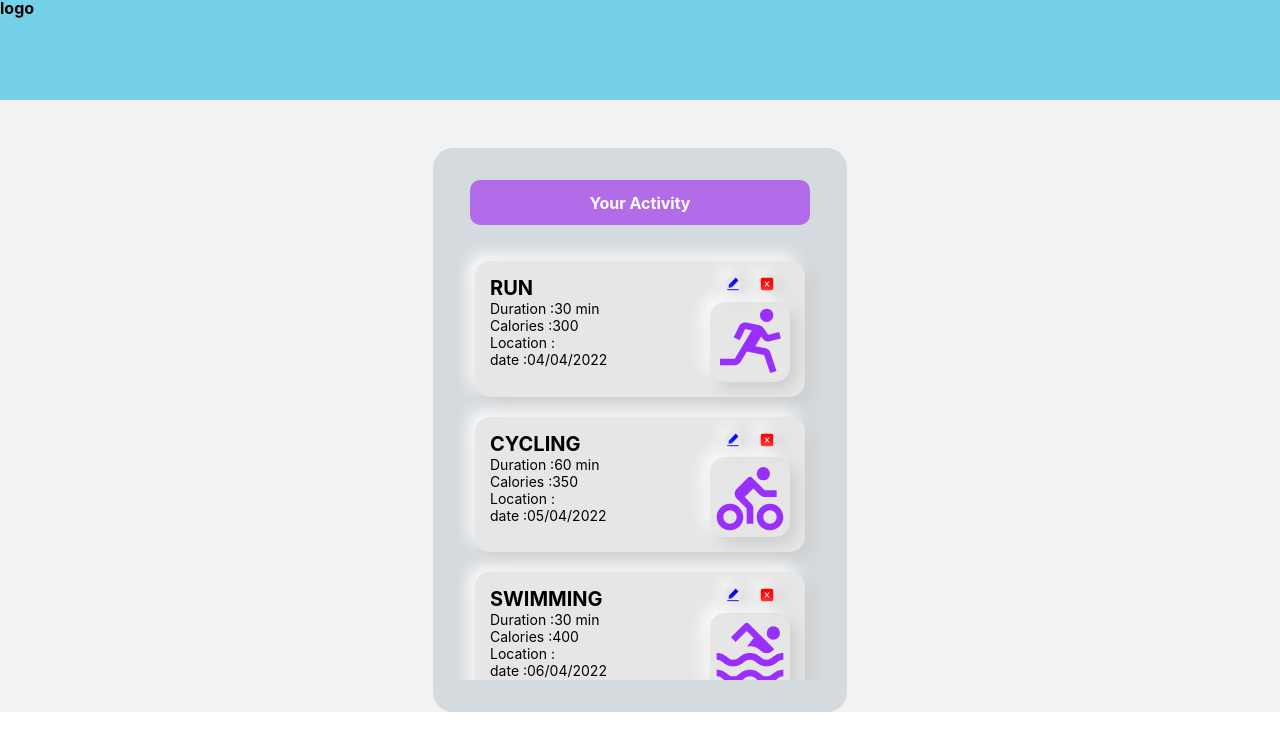
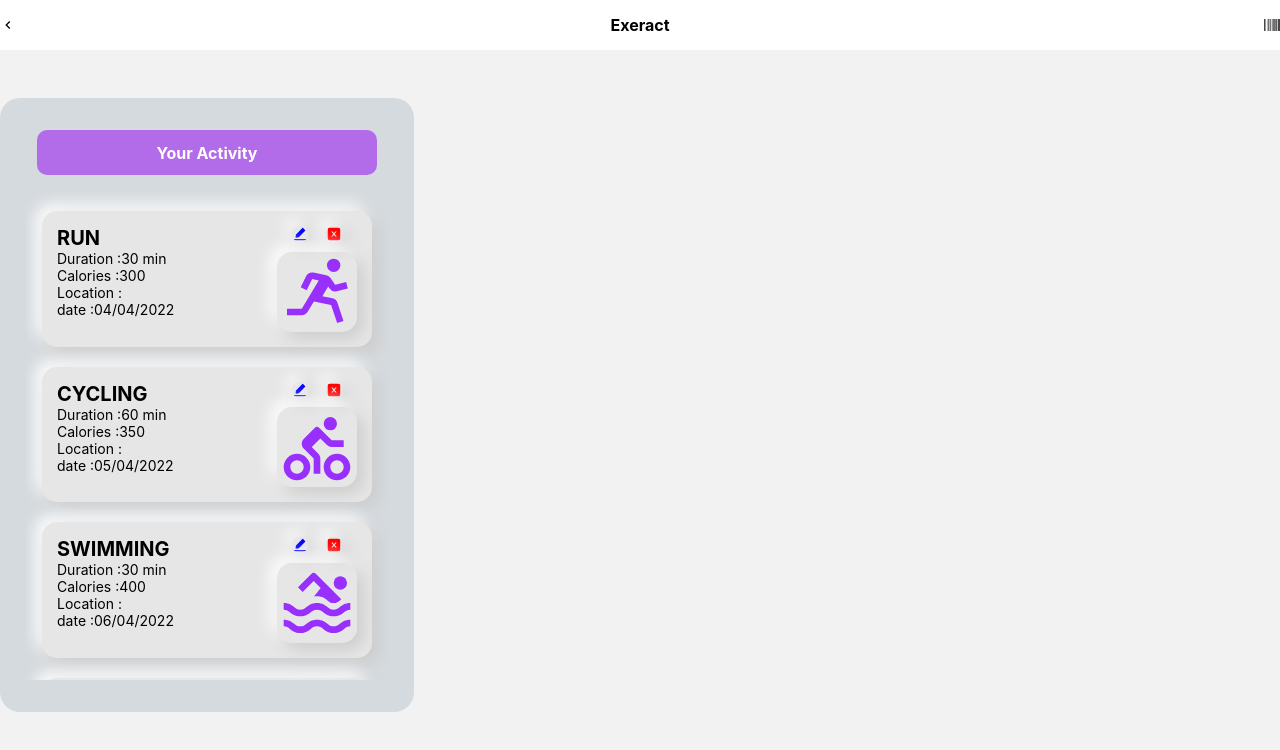
Before and after one commit to DevArtifacTs/activity-app-crud, a React (Create React App) app: page / in a window 1280 px wide. Shown: the top 750 px of the page. Built offline with nearby package versions, Linux system fonts and the light colour scheme.

Commit message:
finish 1st draft of activitylist display component

```diff
--- a/src/components/ActivityList/ActivityList.css
+++ b/src/components/ActivityList/ActivityList.css
@@ -1,14 +1,13 @@
 .activity-list-container {
     background-color: #d5dade;
     width: 350px;
-    height: 500px;
-    margin: 3rem auto;
+    height: 550px;
+    margin: 3rem 0;
     padding: 2rem 2rem;
     display: flex;
     flex-direction: column;
     align-items: center;
     border-radius: 20px;
-
 }
 
 .burb-header{
--- a/src/components/ActivityList/ScrollBar.css
+++ b/src/components/ActivityList/ScrollBar.css
@@ -11,7 +11,7 @@
 
   ::-webkit-scrollbar-button {
     width: 0px; /*for horizontal scrollbar*/
-    height: 10px; /*for vertical scrollbar*/
+    height: 0px; /*for vertical scrollbar*/
   }
 
   /* Handle */
--- a/src/components/Form/Form.js
+++ b/src/components/Form/Form.js
@@ -0,0 +1,2 @@
+import React from "react";
+import './Form.css';
--- a/src/components/Navbar/Navbar.css
+++ b/src/components/Navbar/Navbar.css
@@ -1,5 +1,8 @@
 nav {
     width: 100%;
-    height: 100px;
-    background-color: #75D1E7;
+    height: 50px;
+    background-color: #fff;
+    display: flex;
+    justify-content: space-between;
+    align-items: center;
 }
--- a/src/components/Navbar/Navbar.js
+++ b/src/components/Navbar/Navbar.js
@@ -1,11 +1,19 @@
 import React from "react";
 import './Navbar.css'
+
+// icon
+import {MdKeyboardArrowLeft} from "react-icons/md";
+import {FaBarcode} from "react-icons/fa";
 
 function Navbar(props){
 
     return (
         <nav>
-            <h4>logo</h4>
+            <MdKeyboardArrowLeft/>
+            <h3>
+                Exeract
+            </h3>
+            <FaBarcode/>
         </nav>
     )
 }
--- a/src/index.css
+++ b/src/index.css
@@ -52,6 +52,7 @@ table {
 /* style */
 html {
   height: 100%;
+  background-color: #f2f2f2;;
 }
 body {
   margin: 0;
--- a/src/index.js
+++ b/src/index.js
@@ -5,9 +5,9 @@ import App from './App';
 import reportWebVitals from './reportWebVitals';
 
 ReactDOM.render(
-  <React.StrictMode>
+  <>
     <App />
-  </React.StrictMode>,
+  </>,
   document.getElementById('root')
 );
 
--- a/src/pages/Home.css
+++ b/src/pages/Home.css
@@ -0,0 +1,3 @@
+.home{
+    height: 100%;
+}
--- a/src/pages/Home.js
+++ b/src/pages/Home.js
@@ -9,10 +9,10 @@ import Navbar from '../components/Navbar/Navbar';
 function Home(props){
 
     return (
-        <>
+        <section className='home'>
             <Navbar/>
             <ActivityList/>
-        </>
+        </section>
     )
 }
 
```
